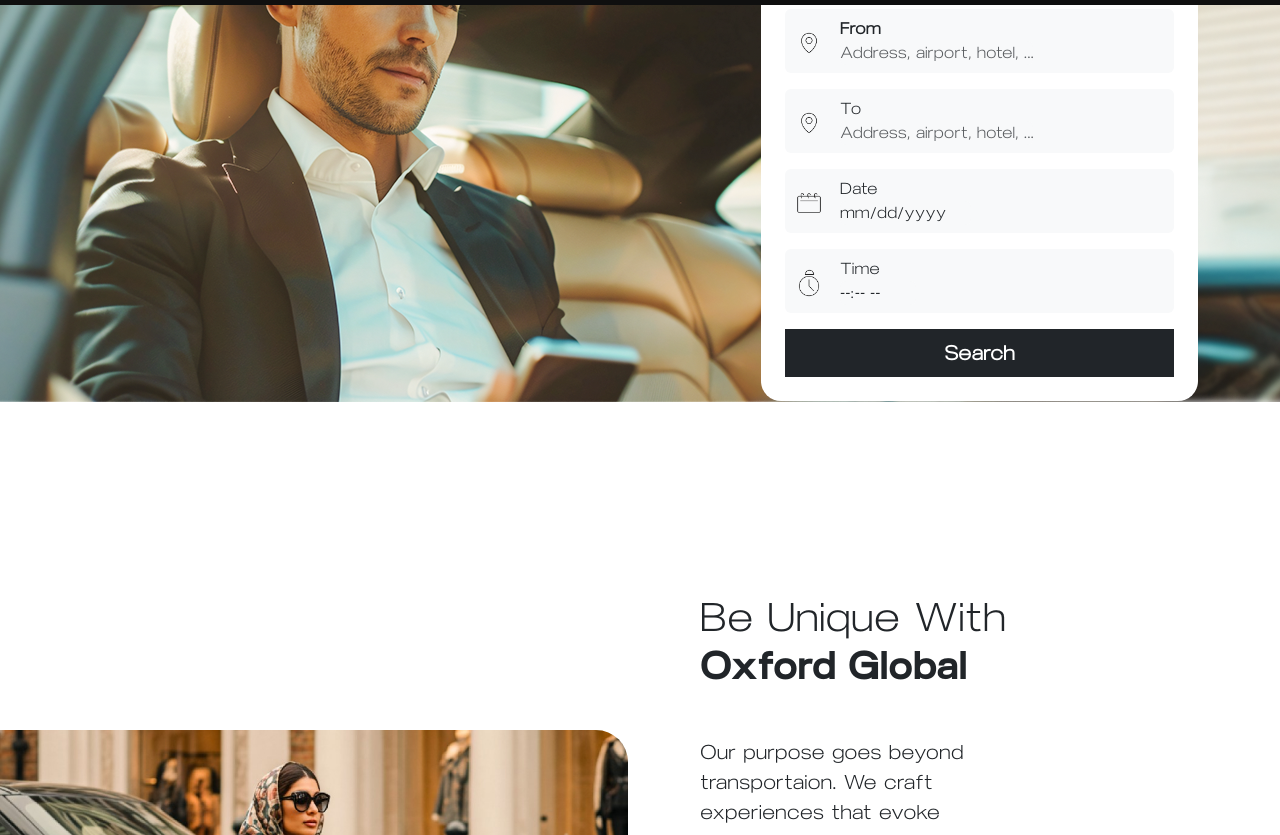
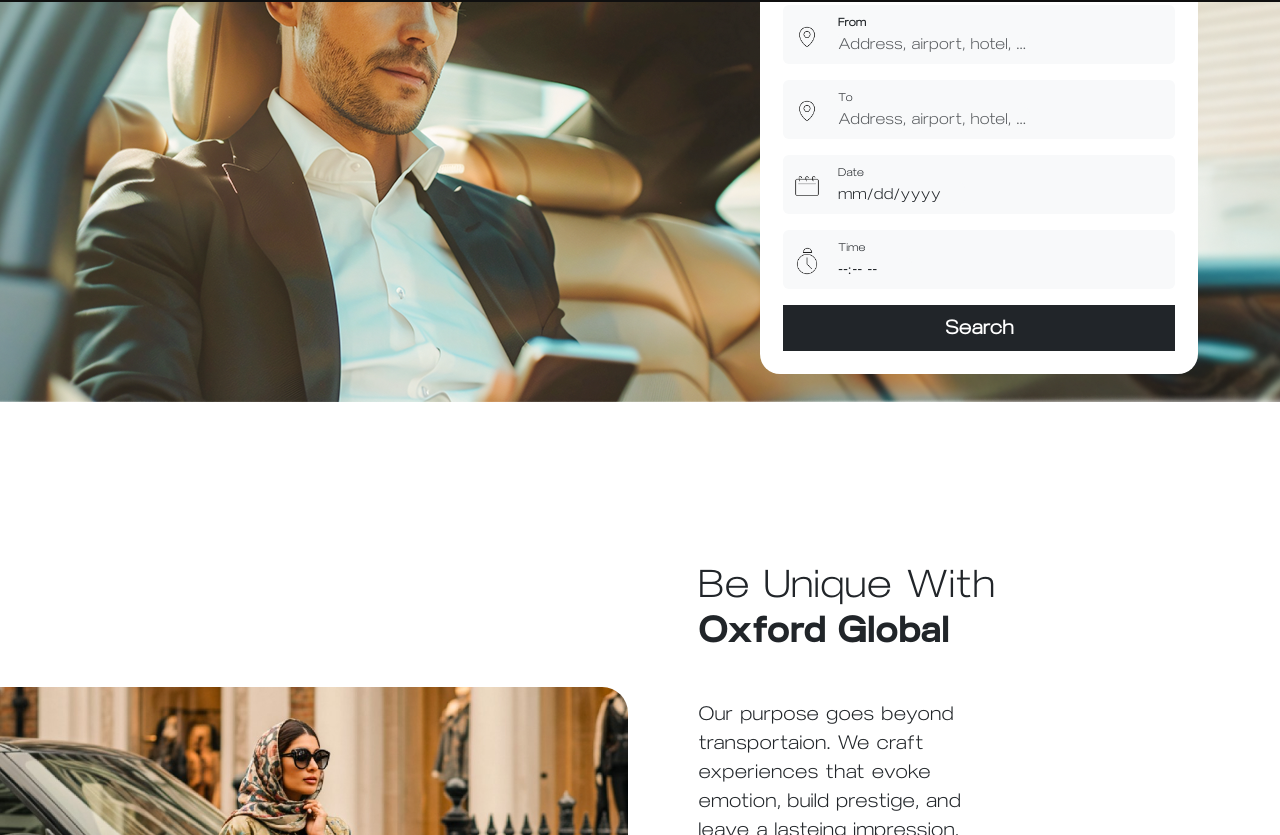
Before and after one commit to zebra76966/oxfordglobal, a React (Create React App) app: page / in a window 1280 px wide. Shown: the part 125-960 px from the top of the page. Built offline with nearby package versions, Linux system fonts and the light colour scheme.

Commit message:
Reduced all font by 3% t there last version

```diff
--- a/src/components/hero.js
+++ b/src/components/hero.js
@@ -24,7 +24,7 @@
         </Row>
       </Container>
 
-      <div className="bg-light-before pt-5">
+      <div className="bg-light-before py-5">
         <Row className="align-items-center px-0 mx-0 pt-5">
           <Col lg={6} style={{ zIndex: 2 }} className="ps-0">
             <img src="model.jpg" className="h-100 w-100" style={{ height: "50dvh", objectFit: "cover", borderRadius: "0 2em 2em 0em" }} />
--- a/src/components/master.css
+++ b/src/components/master.css
@@ -25,6 +25,7 @@
 
 * {
   font-family: "blauerNue-thin";
+  font-size: 97%;
 }
 h1,
 h2,
```
